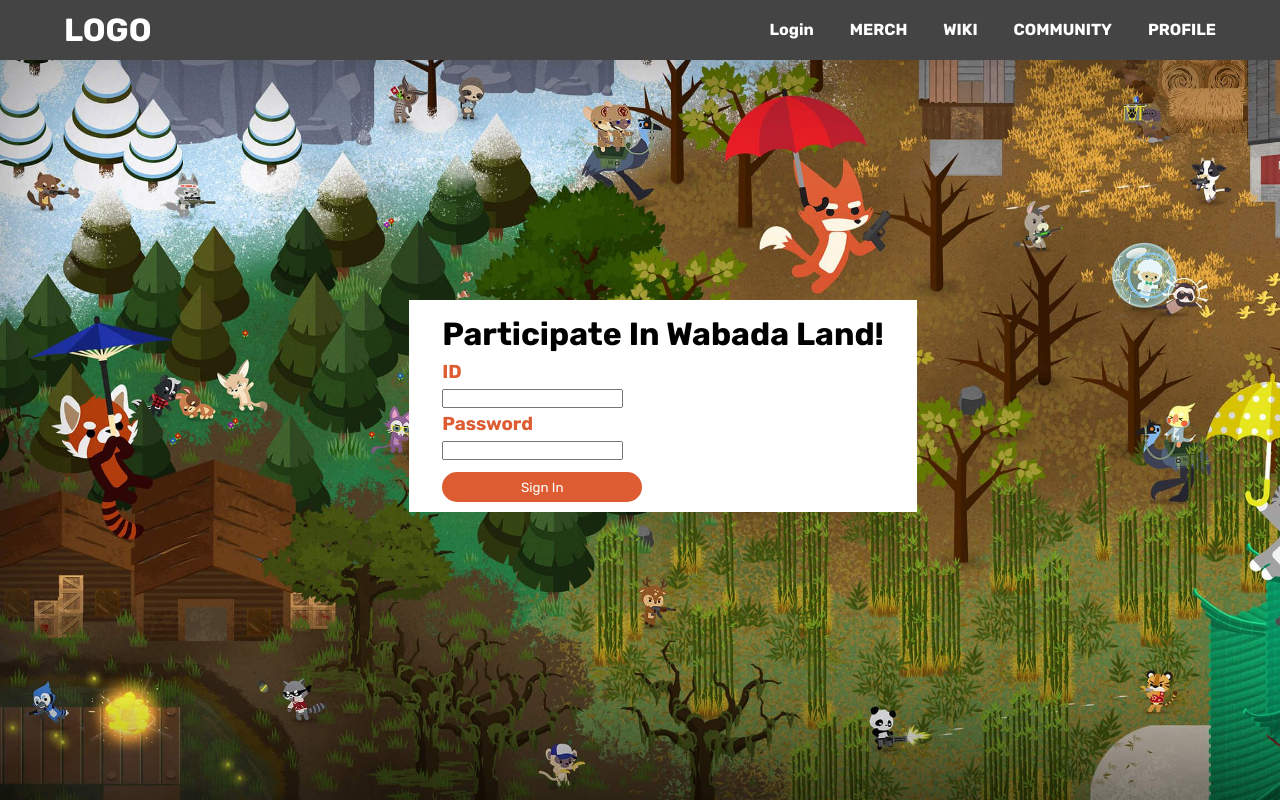
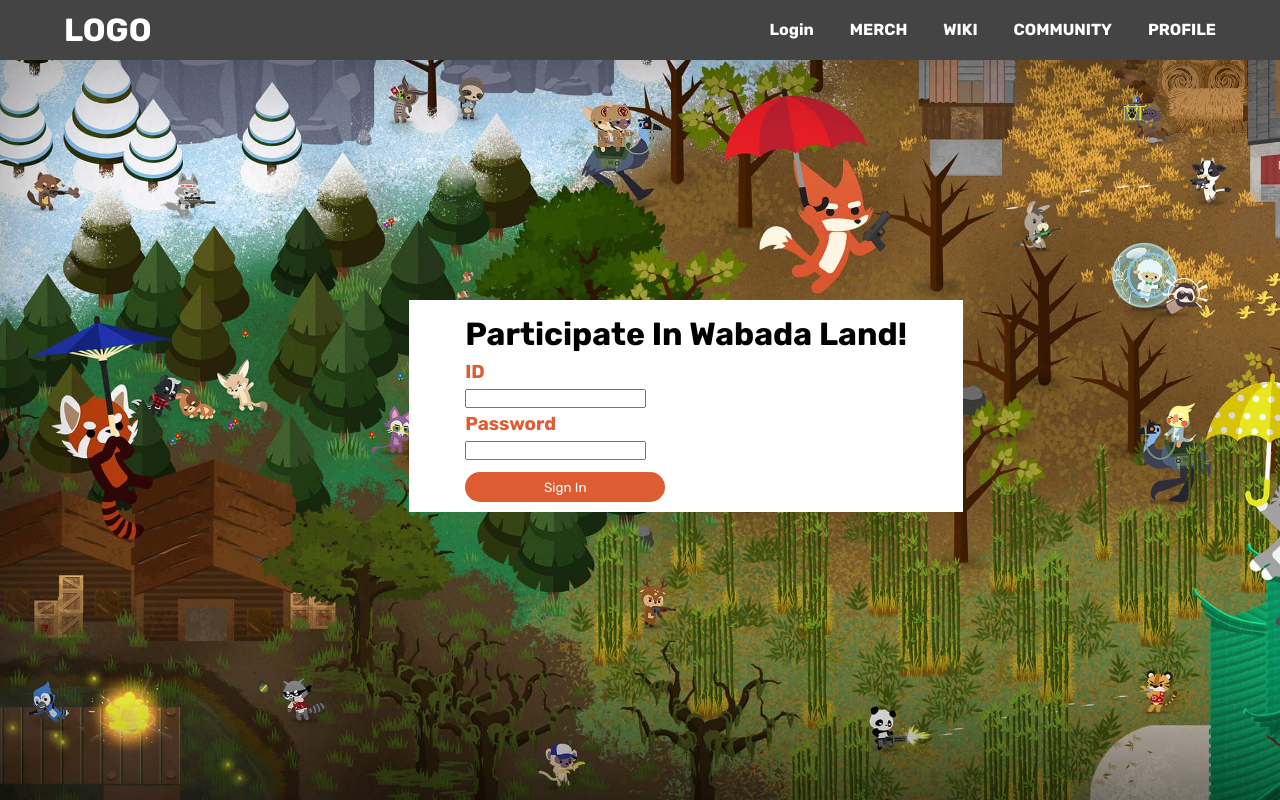
Before and after one commit to LoadWithWater/wabada, a React (Vite) app: page /login in a window 1280 px wide. Built offline with nearby package versions, Linux system fonts and the light colour scheme; a web font is replaced by a local one.

Commit message:
login 페이지 길이 수정

```diff
--- a/src/routes/login/index.module.css
+++ b/src/routes/login/index.module.css
@@ -15,7 +15,7 @@ body {
     justify-content: center;
     align-items: center;
     background-color: #FFFFFF;
-    width: 110%;
+    width: 120%;
     padding: 10px 10px 10px 10px;
 }
 
```
